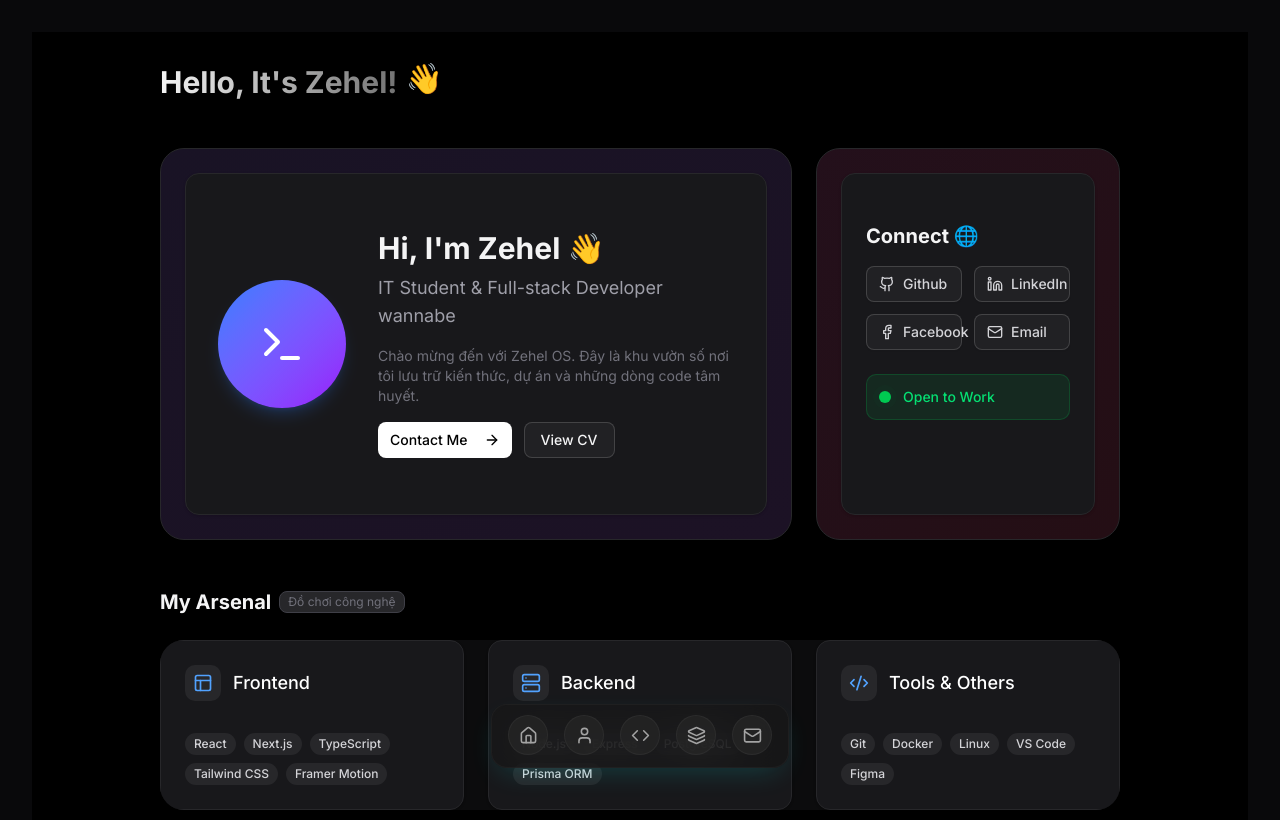
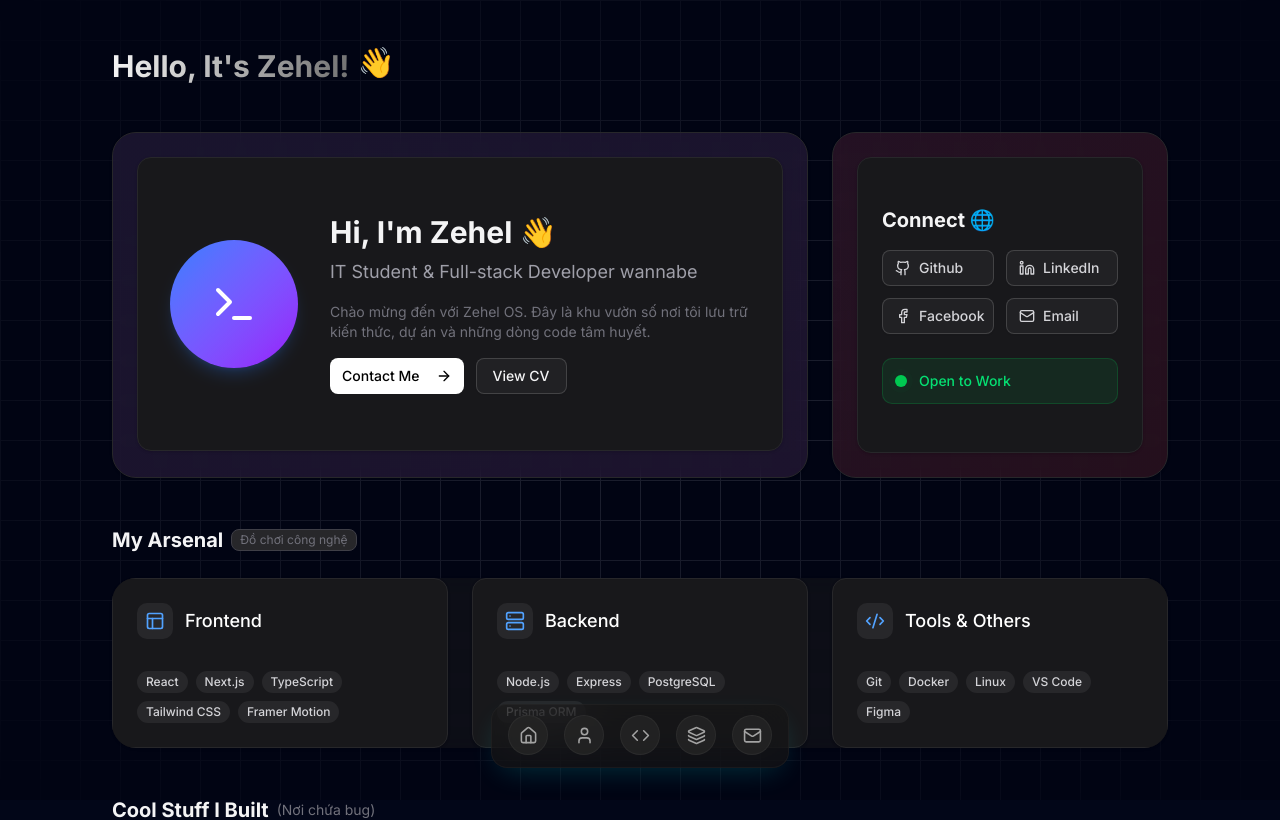
Before and after one commit to khiemHoang1410/kyone-OS, a Next.js app: page / in a window 1280 px wide. Shown: the top 820 px of the page. Built offline with nearby package versions, Linux system fonts and the light colour scheme.

Commit message:
Chore: Update background to include olive dark/light theme

```diff
--- a/src/app/globals.css
+++ b/src/app/globals.css
@@ -146,15 +146,24 @@
 }
 
 
-/* BACKGROUND PATTERN UTILITIES */
-.bg-grid-black\/\[0\.05\] {
+/* --- BẮT ĐẦU PASTE --- */
+
+/* Lưới Light Mode: Màu xám đậm (gray) để test cho hiện đã */
+.grid-light-test {
   background-size: 40px 40px;
-  background-image: linear-gradient(to right, rgb(0 0 0 / 0.05) 1px, transparent 1px),
-    linear-gradient(to bottom, rgb(0 0 0 / 0.05) 1px, transparent 1px);
+  background-image:
+    linear-gradient(to right, grey 1px, transparent 1px),
+    linear-gradient(to bottom, grey 1px, transparent 1px);
+  opacity: 0.2; /* Độ mờ 20% */
 }
 
-.dark .bg-grid-white\/\[0\.05\] {
+/* Lưới Dark Mode: Màu trắng */
+.dark .grid-dark-test {
   background-size: 40px 40px;
-  background-image: linear-gradient(to right, rgb(255 255 255 / 0.05) 1px, transparent 1px),
-    linear-gradient(to bottom, rgb(255 255 255 / 0.05) 1px, transparent 1px);
+  background-image:
+    linear-gradient(to right, white 1px, transparent 1px),
+    linear-gradient(to bottom, white 1px, transparent 1px);
+  opacity: 0.1;
 }
+
+/* --- KẾT THÚC PASTE --- */
--- a/src/app/layout.tsx
+++ b/src/app/layout.tsx
@@ -1,7 +1,7 @@
 import type { Metadata } from "next";
-import { Inter } from "next/font/google"; // Hoặc font ngài thích
+import { Inter } from "next/font/google";
 import "./globals.css";
-import { FloatingDock } from "@/components/layout/FloatingDock";
+import { FloatingDock } from "@/components/layout/FloatingDock"; // Đảm bảo đường dẫn đúng
 
 const inter = Inter({ subsets: ["latin"] });
 
@@ -16,14 +16,19 @@ export default function RootLayout({
   children: React.ReactNode;
 }>) {
   return (
-    <html lang="en" className="dark">
-      <body className={`${inter.className} bg-zinc-950 text-zinc-100 antialiased`}>
-        {/* Bỏ Sidebar, chỉ còn children */}
-        <main className="min-h-screen p-4 md:p-8 max-w-7xl mx-auto relative">
+    <html lang="en" className="scroll-smooth dark">
+      {/* 1. antialiased: Chữ mượt.
+         2. overflow-x-hidden: CẤM nội dung lòi sang 2 bên (Fix lỗi scroll ngang).
+         3. selection:bg-cyan-500/30: Bôi đen văn bản có màu đẹp (bonus).
+      */}
+      <body className={`${inter.className} antialiased overflow-x-hidden selection:bg-cyan-500/30`}>
+
+        {/* Main để w-full để thằng con page.tsx được bung lụa thoải mái */}
+        <main className="min-h-screen w-full relative">
           {children}
-          {/* Tí nữa mình nhét cái Dock vào đây sau */}
           <FloatingDock />
         </main>
+
       </body>
     </html>
   );
--- a/src/app/page.tsx
+++ b/src/app/page.tsx
@@ -4,64 +4,71 @@ import { ProfileHeader } from "@/components/dashboard/ProfileHeader";
 import { TechStack } from "@/components/dashboard/TechStack";
 import { ProjectsSection } from "@/components/dashboard/Projects";
 import { Socials } from "@/components/dashboard/Socials";
-import { motion } from "framer-motion";
+import { motion, Variants } from "framer-motion"; // Import Variants để fix lỗi đỏ
 import { cn } from "@/lib/utils";
 
-// Cấu hình Animation xuất hiện lần lượt (Stagger)
-const containerVariants = {
+// --- CẤU HÌNH ANIMATION ---
+const containerVariants: Variants = {
   hidden: { opacity: 0 },
   show: {
     opacity: 1,
     transition: {
-      staggerChildren: 0.1, // Mỗi thằng con hiện cách nhau 0.1s
+      staggerChildren: 0.1,
     },
   },
 };
 
-const itemVariants = {
+const itemVariants: Variants = {
   hidden: { y: 20, opacity: 0 },
-  show: { y: 0, opacity: 1, transition: { type: "spring", stiffness: 50 } },
+  show: {
+    y: 0,
+    opacity: 1,
+    transition: { type: "spring", stiffness: 50 }
+  },
 };
 
 export default function Home() {
   return (
-    // 1. BACKGROUND CHẤM BI (DOT PATTERN)
-    // dark:bg-grid-white/[0.05] nghĩa là vẽ lưới chấm trắng mờ 5%
-    <div className="relative min-h-screen w-full dark:bg-black bg-white  dark:bg-grid-white/[0.05] bg-grid-black/[0.05]">
+    // Wrapper ngoài cùng giữ chiều cao
+    <div className="relative min-h-screen w-full">
 
-      {/* Lớp phủ mờ (Radial Mask) để làm dịu background ở giữa */}
-      <div className="absolute pointer-events-none inset-0 flex items-center justify-center dark:bg-black bg-white [mask-image:radial-gradient(ellipse_at_center,transparent_20%,black)]"></div>
+      <div className="fixed inset-0 z-0 w-full h-full pointer-events-none
+    /* 1. NỀN GỐC */
+    bg-white dark:bg-black
 
-      {/* Nội dung chính */}
+    /* 2. LỚP LƯỚI (Gọi đúng tên vừa tạo) */
+    grid-light-test dark:grid-dark-test">
+        <div className="absolute inset-0 flex items-center justify-center dark:bg-black bg-white [mask-image:radial-gradient(ellipse_at_center,transparent_20%,black)]"></div>
+      </div>
+
+      {/* --- NỘI DUNG CHÍNH (Nằm đè lên trên background) --- */}
       <motion.div
         variants={containerVariants}
         initial="hidden"
         animate="show"
-        className="relative z-10 max-w-5xl mx-auto p-8 space-y-12 pb-40" // pb-40 để né cái Dock ra
+        className="relative z-10 max-w-6xl mx-auto p-6 md:p-12 space-y-12 pb-40"
       >
 
-        {/* --- HEADER TITLE VUI NHỘN --- */}
+        {/* Header Title */}
         <motion.div variants={itemVariants} className="flex items-center gap-2">
           <h1 className="text-3xl font-bold bg-clip-text text-transparent bg-gradient-to-r from-neutral-900 to-neutral-500 dark:from-neutral-100 dark:to-neutral-500">
             Hello, It's Zehel!
           </h1>
-           <span className="text-3xl animate-bounce">👋</span> {/* Icon vẫy tay nhảy tưng tưng */}
+          <span className="text-3xl animate-bounce">👋</span>
         </motion.div>
 
-        {/* --- BENTO GRID SECTION --- */}
+        {/* Bento Grid */}
         <section className="grid grid-cols-1 md:grid-cols-3 gap-6">
-          {/* Cục Profile: Hover vào hơi nghiêng và sáng viền */}
           <BentoCard className="md:col-span-2 bg-gradient-to-br from-violet-500/10 to-purple-500/10 border-violet-500/20">
             <ProfileHeader />
           </BentoCard>
 
-          {/* Cục Social: Style khác tí cho đỡ chán */}
           <BentoCard className="md:col-span-1 bg-gradient-to-br from-pink-500/10 to-rose-500/10 border-pink-500/20">
             <Socials />
           </BentoCard>
         </section>
 
-        {/* --- SKILLS SECTION --- */}
+        {/* Skills */}
         <motion.section variants={itemVariants}>
           <div className="flex items-center gap-2 mb-6">
             <h3 className="text-xl font-bold dark:text-zinc-100 text-zinc-800">My Arsenal</h3>
@@ -74,7 +81,7 @@ export default function Home() {
           </BentoCard>
         </motion.section>
 
-        {/* --- PROJECTS SECTION --- */}
+        {/* Projects */}
         <motion.section variants={itemVariants}>
           <h3 className="text-xl font-bold mb-6 dark:text-zinc-100 text-zinc-800 flex items-center gap-2">
             Cool Stuff I Built
@@ -88,20 +95,17 @@ export default function Home() {
   );
 }
 
-// --- COMPONENT CON: BENTO CARD (Cái vỏ bọc thần thánh) ---
-// Tác dụng: Tạo khung viền, hiệu ứng hover, glassmorphism
+// Component vỏ bọc BentoCard
 function BentoCard({ children, className }: { children: React.ReactNode, className?: string }) {
   return (
     <motion.div
       variants={itemVariants}
-      whileHover={{ scale: 1.02 }} // Hover vào phóng to nhẹ 2%
-      whileTap={{ scale: 0.98 }}   // Bấm vào co lại
+      whileHover={{ scale: 1.02 }}
+      whileTap={{ scale: 0.98 }}
       className={cn(
         "relative overflow-hidden rounded-3xl border p-6",
-        // Glassmorphism cơ bản
         "bg-white/50 dark:bg-zinc-900/50 backdrop-blur-sm",
         "border-zinc-200 dark:border-zinc-800",
-        // Shadow nhẹ
         "shadow-sm hover:shadow-xl transition-all duration-300",
         className
       )}
```
Lines whose indentation alone changed are shown as unchanged.
